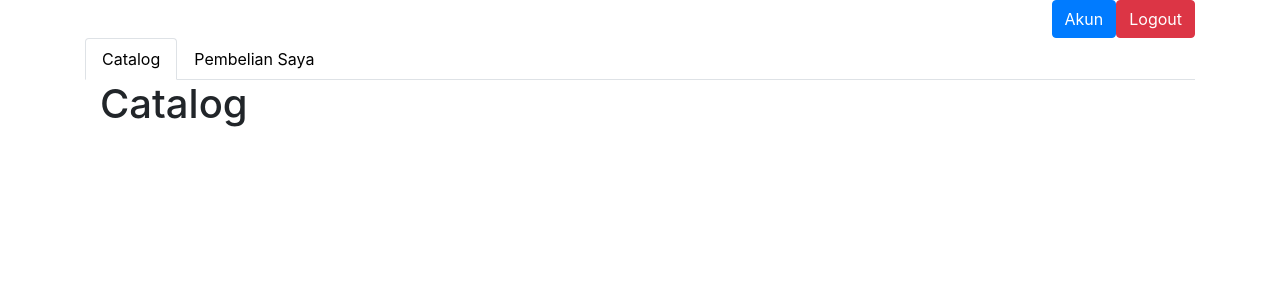
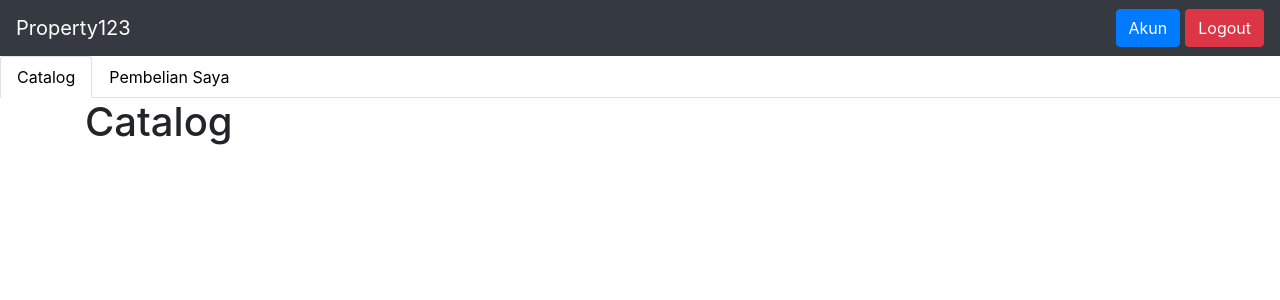
Before and after one commit to biliputrad/tubesproperty, a PHP site: page /catalog_property.php in a window 1280 px wide. Shown: the top 300 px of the page. Run offline with PHP 8.4, Linux system fonts and the light colour scheme; the visitor is signed in with stand-in values (Sample User, id 1); data that the repository does not hold is empty; some libraries are stand-ins or nearby versions.

Commit message:
Add files via upload

```diff
--- a/91398_property/property/header.php
+++ b/91398_property/property/header.php
@@ -27,13 +27,13 @@ include('koneksi.php');
       $email =  $data['email'];
     }
   ?>
-  <div class="container">
-  <div class="row">
-    <div class="col">
-    </div>
-    <div class="col">
-	<a href="admin/function/logout.php" class="btn btn-danger float-right">Logout</a>
-  		<div id="myModal2" class="modal fade" role="dialog" style="color:black;">
+  <nav class="navbar navbar-dark bg-dark">
+      <a class="navbar-brand" href="#">Property123</a>
+      <div class="form-inline">
+        <a href="" class="btn btn-primary" style="margin-right: 5px;" data-toggle = "modal" data-target ="#myModal2">Akun</a>
+      <a href="admin/function/logout.php" class="btn btn-danger">Logout</a>
+      </div>
+        <div id="myModal2" class="modal fade" role="dialog" style="color:black;">
           <div class="modal-dialog">
             <!-- Modal content-->
             <div class="modal-content">
@@ -60,11 +60,8 @@ include('koneksi.php');
               </div>
             </div>
           </div>
-        </div>
 
-  <a href="" class="btn btn-primary float-right" data-toggle = "modal" data-target ="#myModal2"> <span class="glyphicon glyphicon-user">Akun</span></a>
-  </div>
-  </div>
+  </nav>
 </head>
 <body>
 
```
